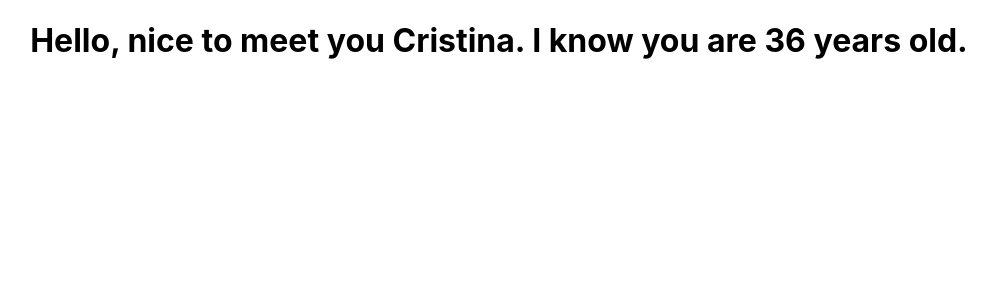
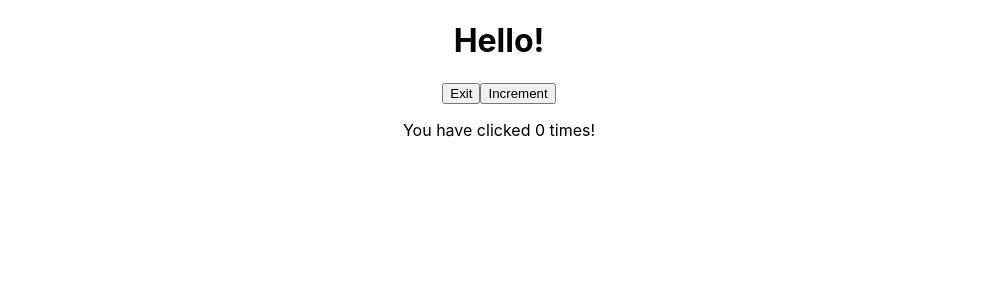
Before and after one commit to BubiniB/react-practice, a React (Create React App) app in the folder my-app/: page / in a window 1280 px wide. Shown: the top 300 px of the page, without its empty margins (141-1137 px from the left). Built offline with nearby package versions, Linux system fonts and the light colour scheme.

Commit message:
Practice setState and prevState

```diff
--- a/my-app/package.json
+++ b/my-app/package.json
@@ -8,7 +8,7 @@
     "@testing-library/user-event": "^13.5.0",
     "react": "^18.2.0",
     "react-dom": "^18.2.0",
-    "react-scripts": "5.0.1",
+    "react-scripts": "^3.0.1",
     "web-vitals": "^2.1.4"
   },
   "scripts": {
--- a/my-app/src/App.js
+++ b/my-app/src/App.js
@@ -1,12 +1,11 @@
-import logo from './logo.svg';
-import './App.css';
-// import FunctionalGreeting from './components/FunctionalGreeting';
-import FunctionalGreetingWithProps from './components/FunctionalGreetingWithProps';
+import React from "react";
+import "./App.css";
+import StatefulGreetingWithPrevState from "./components/StatefulGreetingWithPrevState";
 
 function App() {
   return (
     <div className="App">
-      <FunctionalGreetingWithProps greeting="nice to meet you" name="Cristina" age="36" />
+      <StatefulGreetingWithPrevState />
     </div>
   );
 }
--- /dev/null
+++ b/my-app/src/components/StatefulGreetingWithPrevState.js
@@ -0,0 +1,51 @@
+import React from "react";
+
+class StatefulGreetingWithPrevState extends React.Component {
+  constructor(props) {
+    super(props);
+    this.state = {
+      introduction: "Hello!",
+      buttonText: "Exit",
+      count: 0
+    };
+  }
+
+  handleClick() {
+    this.setState((prevState, prevProps) => {
+        console.log('Previous State:', prevState)
+        console.log('Previous Props:', prevProps)
+        return {
+            introduction: prevState.introduction === "Hello!" ? "Goodbye!" : "Hello!",
+            buttonText: prevState.buttonText === "Exit" ? "Enter" : "Exit"
+        }
+    })
+  }
+
+  increment() {
+    this.setState((prevState, prevProps) => {
+        console.log('Previous State:', prevState)
+        console.log('Previous Props:', prevProps)
+        return {
+            count: prevState.count + 1
+        }
+    });
+  }
+
+
+  render() {
+    return (
+      <div>
+        <h1>
+          {this.state.introduction} {this.props.greeting}
+        </h1>
+        <button onClick={() => this.handleClick()}>
+          {this.state.buttonText}
+        </button>
+        <button onClick={() => this.increment()}>Increment</button>
+        <p>You have clicked {this.state.count} times!</p>
+      </div>
+    );
+  }
+}
+
+export default StatefulGreetingWithPrevState;
```
Also changed, not shown: 1 other file (tests, documents, lock files or other folders).
